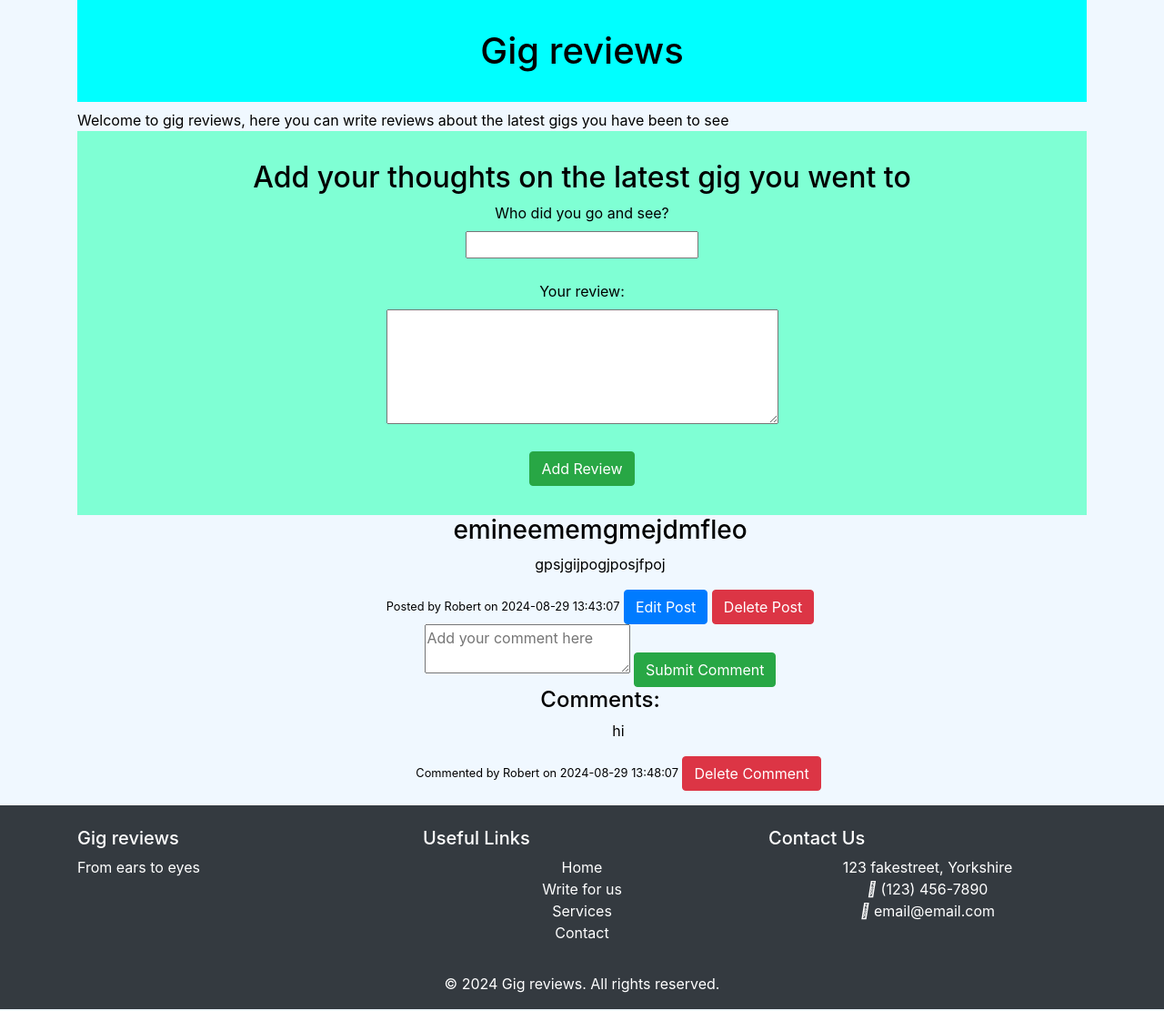
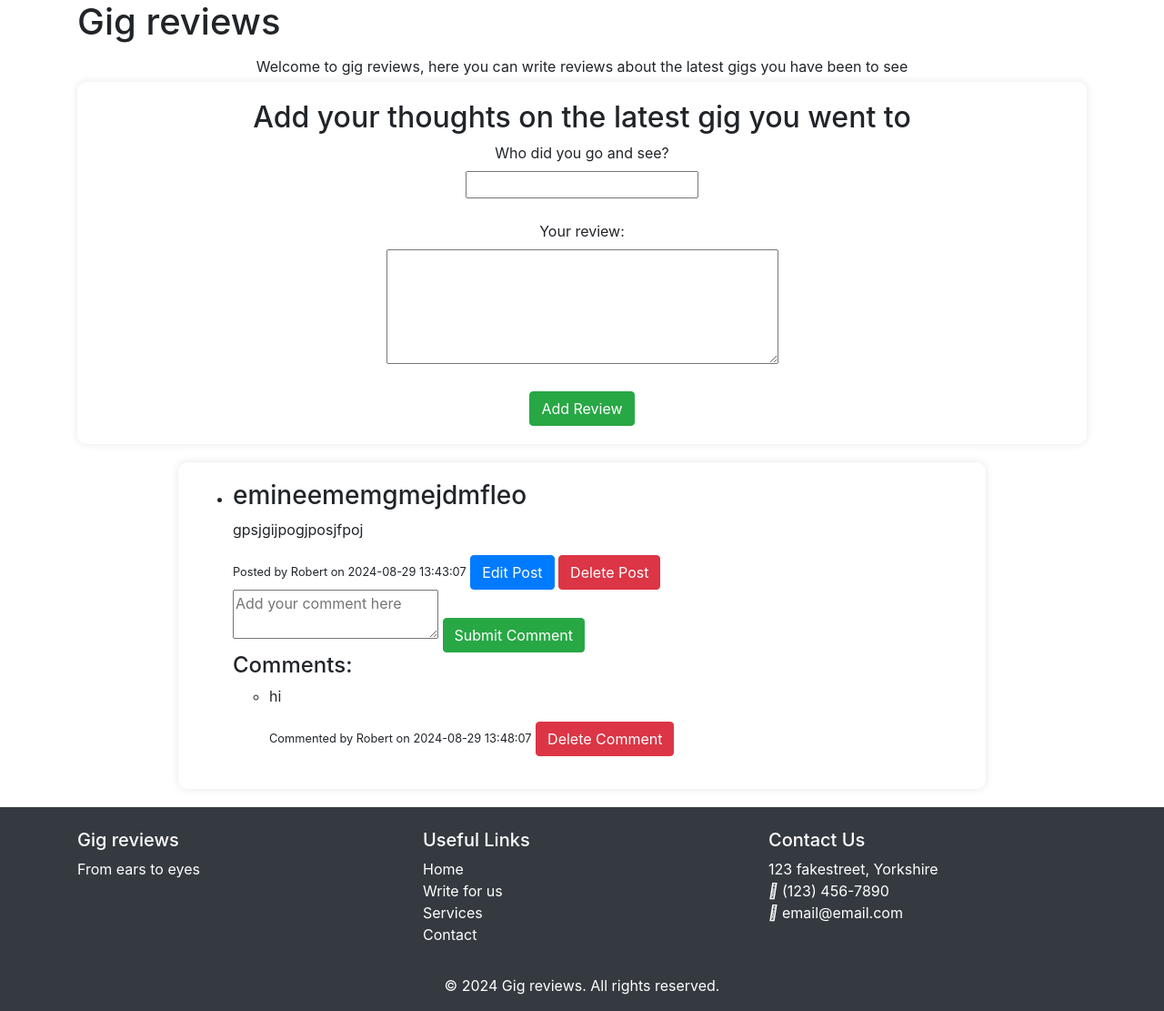
Before and after one commit to RWinterburn/Project-3, a Flask app: page /home in a window 1280 px wide. Shown: the part 56-1167 px from the top of the page at 91% size. Run offline with Flask 3, Linux system fonts and the light colour scheme; a user stored in the database is signed in; data comes from the database, SQL or seed files in the repository; both versions use the stored data as it was after the commit; some libraries are stand-ins or nearby versions.

Commit message:
added styles

```diff
--- a/app/templates/home.html
+++ b/app/templates/home.html
@@ -28,6 +28,7 @@
     {% endif %}
 
     {% if blog_posts %}
+    <div class="container-blog">
         <ul>
             {% for post in blog_posts %}
     <li>
@@ -49,14 +50,15 @@
         {% endif %}
 
                     <!-- Comment form -->
-                    <form action="{{ url_for('views.add_comment', post_id=post.id) }}" method="POST">
+                     <div class="comment-contain">
+                    <form action="{{ url_for('views.add_comment', post_id=post.id) }}" method="POST" class="comment-form">
                         <input type="hidden" name="csrf_token" value="{{ csrf_token() }}"/>
                         <textarea name="comment" placeholder="Add your comment here" required></textarea>
                         <button type="submit" class="btn btn-success">Submit Comment</button>
                     </form>
-
+                </div>
                     <!-- Display comments -->
-                    <div>
+                    <div class="comment-display">
                         <h4>Comments:</h4>
                         {% if post.comments %}
                             <ul>
@@ -82,6 +84,7 @@
                 </li>
             {% endfor %}
         </ul>
+    </div>
     {% else %}
         <p>No reviews available.</p>
     {% endif %}
--- a/static/styles.css
+++ b/static/styles.css
@@ -1,23 +1,19 @@
-/* More specific selector */
-body { color: #000000;
-background-color: aliceblue;}
+.container-review{    background-color: #fff;
+    padding: 20px;
+    box-shadow: 0px 0px 10px rgba(0, 0, 0, 0.1);
+    border-radius: 10px;
+}
 
-footer {position: sticky}
+.container-review, h2{text-align: center;}
 
+.container-blog {
+    width: 80%;
+    margin: 20px auto;
+    background-color: #fff;
+    padding: 20px;
+    box-shadow: 0px 0px 10px rgba(0, 0, 0, 0.1);
+    border-radius: 10px;
+}
 
-ul {list-style: none;
-    text-align: center;}
-
-.title-gig {text-align: center;
-padding: 2rem;
-background-color: aqua;}
-
-.container-review{ text-align: center;
-background-color: aqua;
-margin: 0;
-padding: 2rem;}
-
-.container-review, h1 {
-    padding: 2rem;
-    background-color: aquamarine;
-}
+.intro-section{padding: 5px;
+text-align: center;}
```
Also changed, not shown: instance/database.db.
